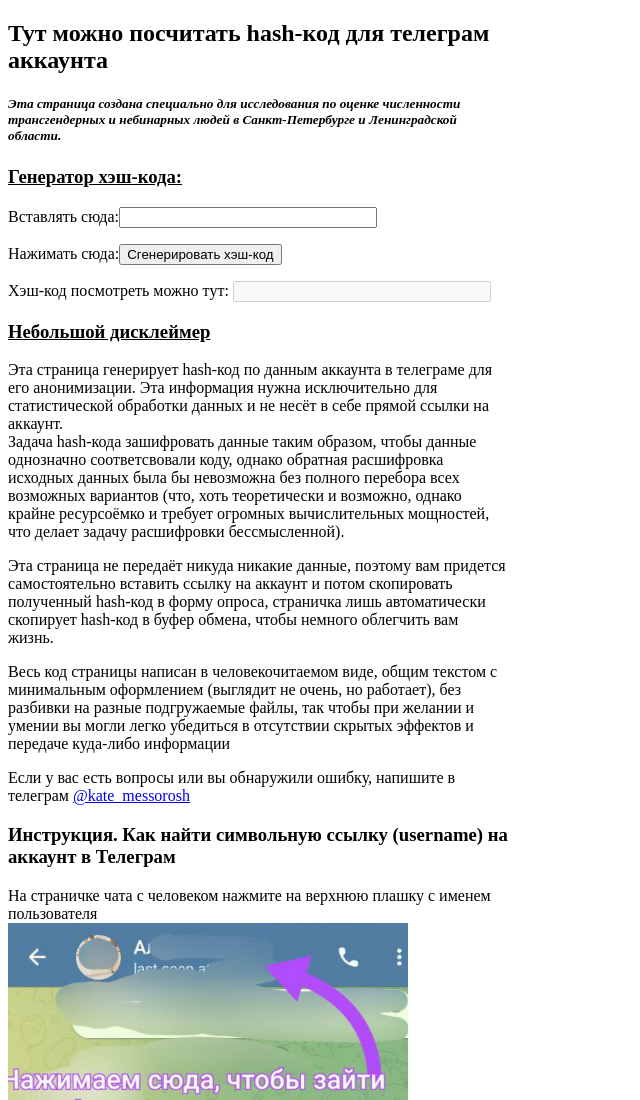
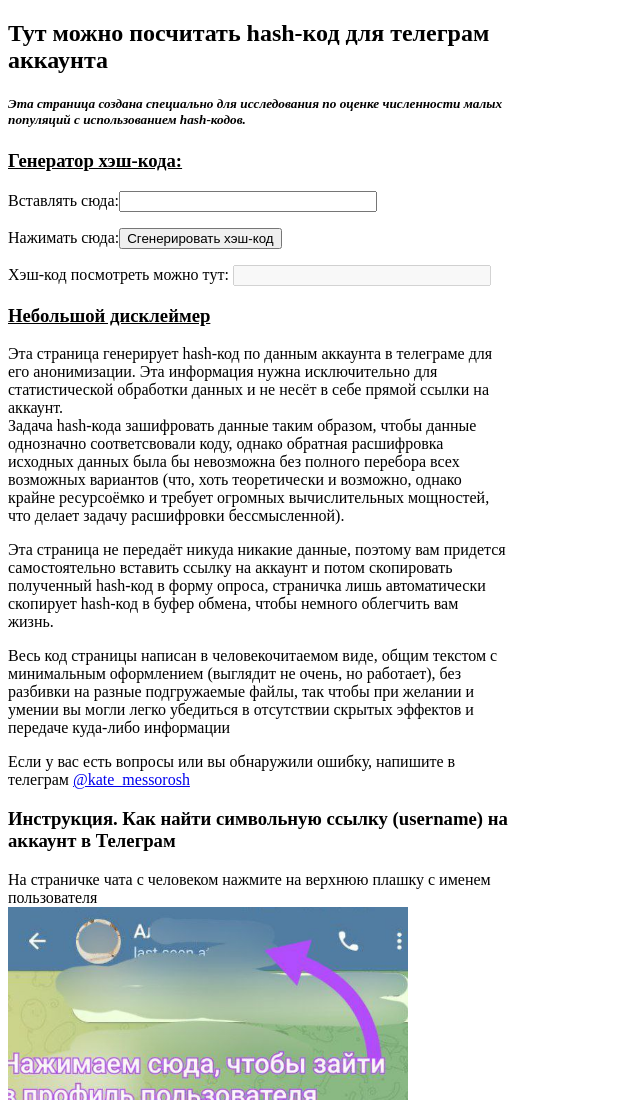
Before and after one commit to Homess/homess.github.io, a plain HTML site: page index.html in a window 1280 px wide. Shown: the top 1100 px of the page, without its empty margins (0-640 px from the left). Drawn offline with Linux system fonts and the light colour scheme.

Commit message:
Update index.html

```diff
--- a/index.html
+++ b/index.html
@@ -104,7 +104,7 @@ MD5_CheckAndCount = function(){
 
 <body style="width:500px;">
 <h2>Тут можно посчитать hash-код для телеграм аккаунта</h2>
-<h5><i>Эта страница создана специально для исследования по оценке численности трансгендерных и небинарных людей в Санкт-Петербурге и Ленинградской области.</i></h5>
+<h5><i>Эта страница создана специально для исследования по оценке численности малых популяций с использованием hash-кодов.</i></h5>
 
 <h3><u>Генератор хэш-кода:</u></h3>
 <p>Вставлять сюда:<input type="text" id="tg_acc" style="width: 250px;" /></p>
```
